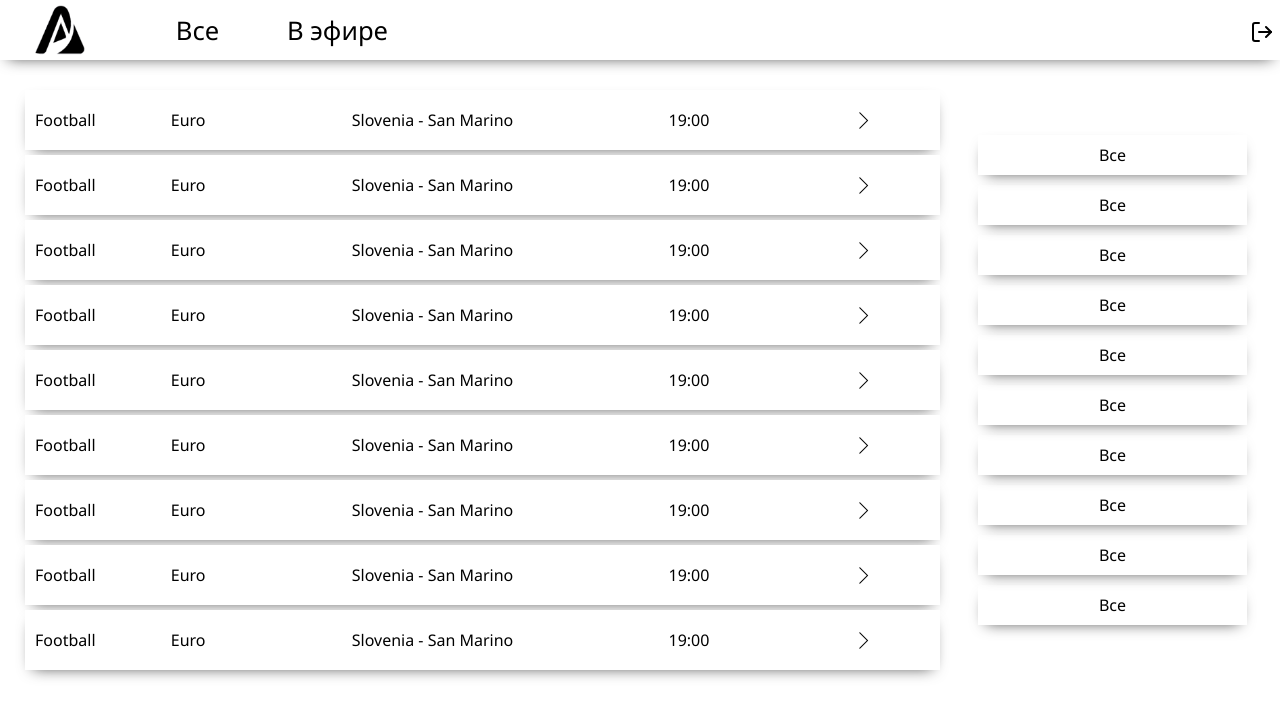
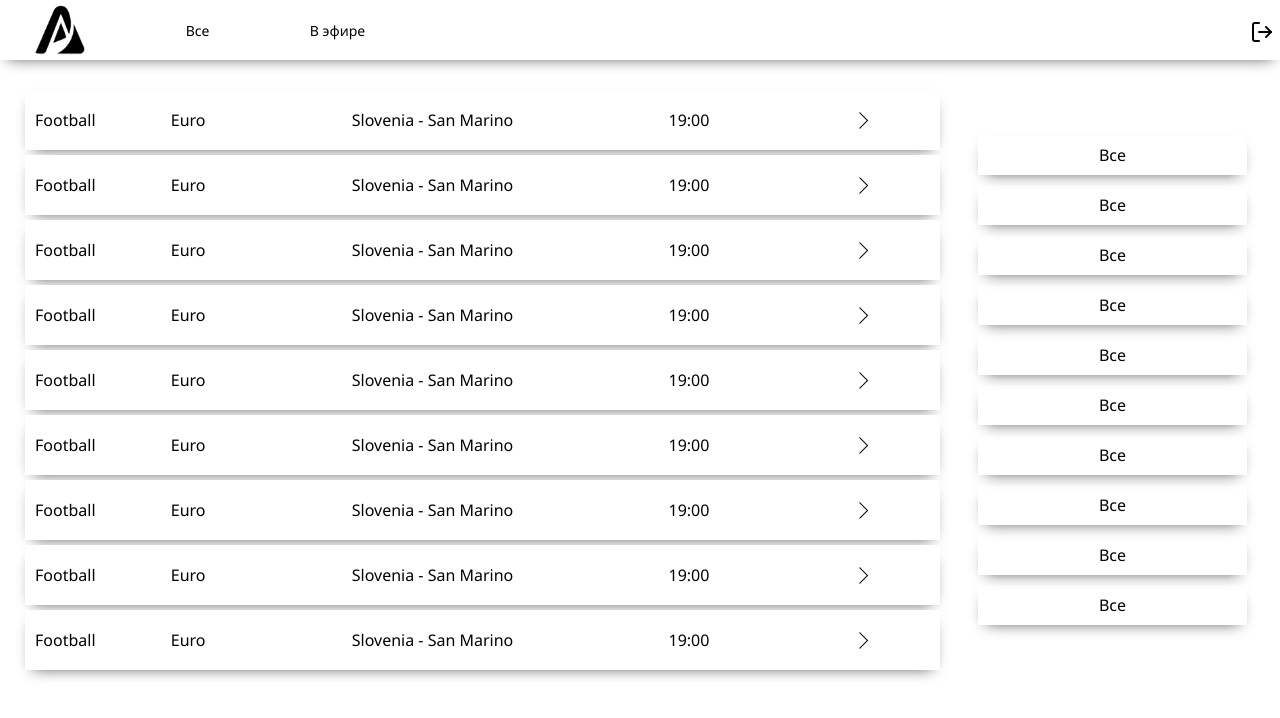
Before and after one commit to weopeji/alfabet, a plain HTML site: page index.html in a window 1280 px wide. Drawn offline with Linux system fonts and the light colour scheme.

Commit message:
Все в эфире меньше размером

```diff
--- a/assets/css/index.sass
+++ b/assets/css/index.sass
@@ -35,7 +35,7 @@ body
     justify-content: center
     align-items: center
     display: flex
-    font-size: 1.6em
+    font-size: 14px
     &:hover
         opacity: .55
         cursor: pointer
@@ -50,7 +50,7 @@ body
     justify-content: center
     align-items: center
     display: flex
-    font-size: 1.6em
+    font-size: 14px
     &:hover
         opacity: .55
         cursor: pointer
```
Also changed, not shown: assets/css/index.css, 1 other file.
